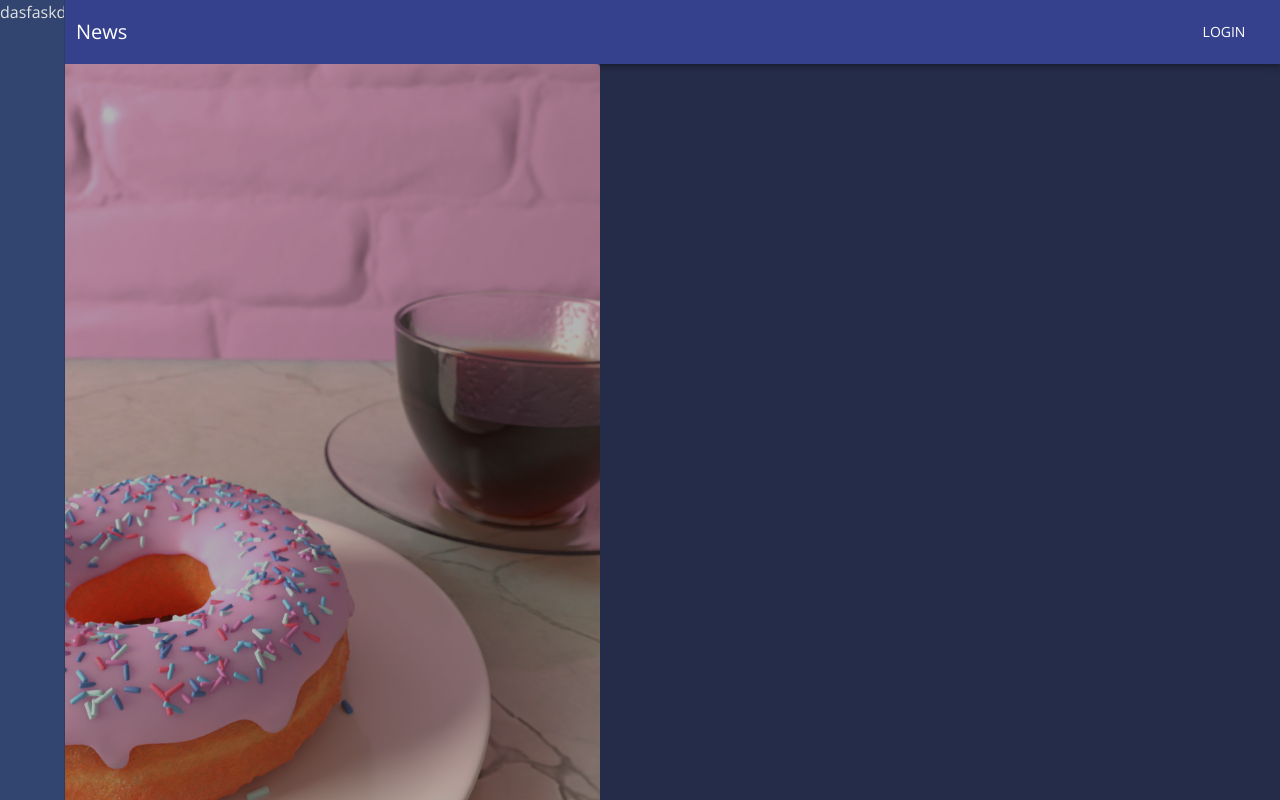
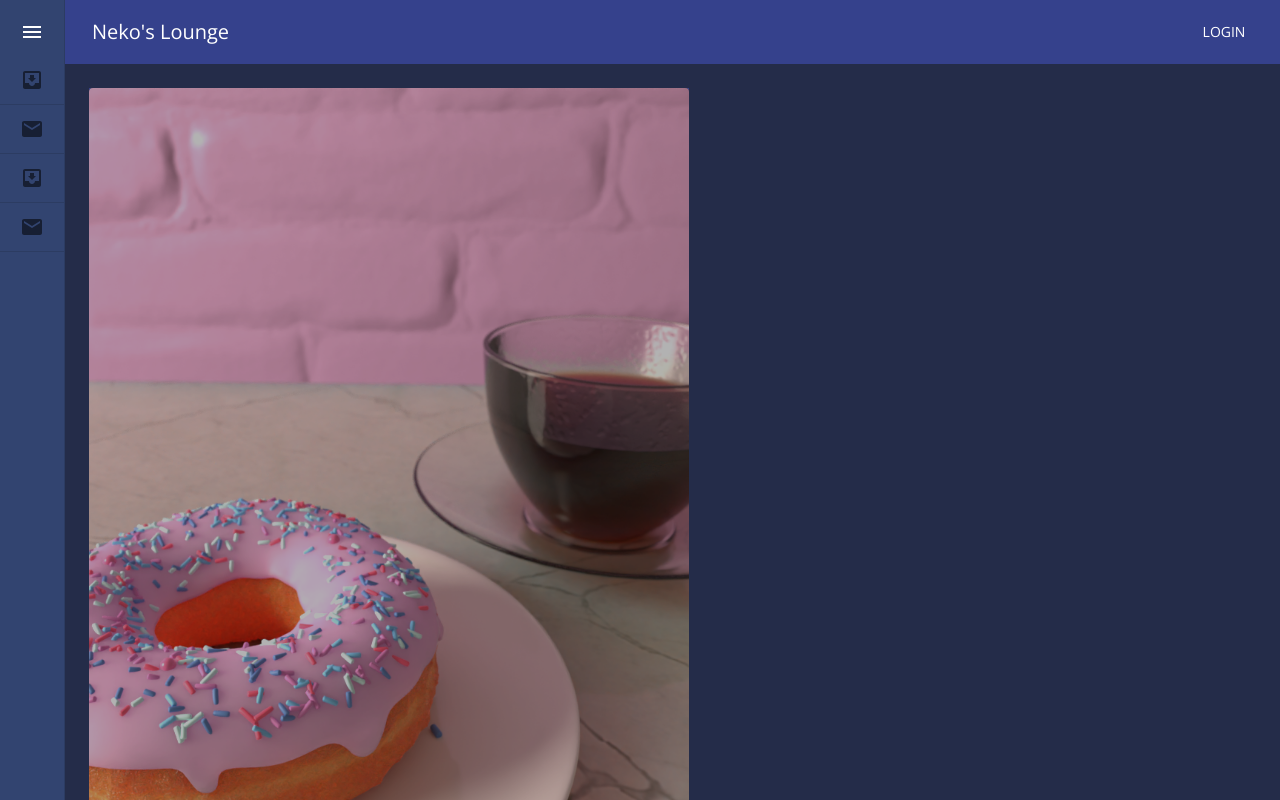
Before and after one commit to nekopudding-org/nekos-lounge, a React (Create React App) app in the folder client/: page / in a window 1280 px wide. Shown: the top 800 px of the page. Built offline with nearby package versions, Linux system fonts and the light colour scheme.

Commit message:
sidebar and header setup

```diff
--- a/client/src/App.jsx
+++ b/client/src/App.jsx
@@ -1,5 +1,6 @@
+import {useState} from 'react';
 import logo from './logo.svg';
-import { CssBaseline, Typography } from '@mui/material'
+import { Box, CssBaseline, Typography } from '@mui/material'
 import { createTheme, ThemeProvider } from '@mui/material/styles';
 import { green, orange } from '@mui/material/colors';
 
@@ -7,17 +8,25 @@ import TrendingCarousel from './components/Trending/TrendingCarousel';
 import Header from './components/Header/Header';
 import "@fontsource/open-sans";
 import theme from './theme';
+import Sidebar from './components/Sidebar/Sidebar';
+import DrawerHeader from './components/Sidebar/DrawerHeader';
 
 function App() {
+  const [drawerOpen, setDrawerOpen] = useState(false);
   return (
     <>
       <ThemeProvider theme={theme}>
         <CssBaseline />
-        <Header />
-        <TrendingCarousel width={600} height={800}/>
-        <Typography variant="h2" gutterBottom>
-          Welcome to React
-        </Typography>
+        <Box sx={{ display: 'flex'}}>
+                <Header drawerOpen={drawerOpen} />
+
+          <Sidebar setDrawerOpen={setDrawerOpen} drawerOpen={drawerOpen}/>
+          <Box component="main" sx={{ flexGrow: 1, p: 3 }}>
+            <DrawerHeader />
+            <TrendingCarousel width={600} height={800}/>
+          </Box>
+        </Box>
+
       </ThemeProvider>
     </>
   );
--- a/client/src/components/Header/Header.jsx
+++ b/client/src/components/Header/Header.jsx
@@ -1,75 +1,60 @@
 import React, { useState } from 'react';
-import { AppBar,Box,Toolbar,IconButton,Typography,Button, Drawer } from '@mui/material'
-import MenuIcon from '@mui/icons-material/Menu';
+import { AppBar,Box,Toolbar,IconButton,Typography,Button} from '@mui/material'
 import theme from '../../theme';
+import MenuIcon from "@mui/icons-material/Menu";
 
-const drawerWidth = 240;
 
-const openedMixin = (theme) => ({
-  width: drawerWidth,
-  transition: theme.transitions.create('width', {
-    easing: theme.transitions.easing.sharp,
-    duration: theme.transitions.duration.enteringScreen,
-  }),
-  overflowX: 'hidden',
-});
-
-const closedMixin = (theme) => ({
-  transition: theme.transitions.create('width', {
-    easing: theme.transitions.easing.sharp,
-    duration: theme.transitions.duration.leavingScreen,
-  }),
-  overflowX: 'hidden',
-  width: `calc(${theme.spacing(7)} + 1px)`,
-  [theme.breakpoints.up('sm')]: {
-    width: `calc(${theme.spacing(8)} + 1px)`,
-  },
-});
-
-function Header() {
-  const [open, setOpen] = useState(false);
+function Header(props) {
+  const {drawerOpen, drawerWidth} = props;
   return (
   <>
-    <Box sx={{ flexGrow: 1 }}>
-      <AppBar position="static">
+      <AppBar position='fixed' sx={{
+          ml: drawerOpen ? props.drawerWidth : 0,
+          width: drawerOpen ?  `calc(100% - ${drawerWidth}px)` : '100%',
+          boxShadow:0,
+          transition: theme.transitions.create(["width", "margin"], {
+            easing: theme.transitions.easing.sharp,
+            duration: theme.transitions.duration.leavingScreen,
+            }),
+          ...(drawerOpen && {
+            marginLeft: drawerWidth,
+            width: `calc(100% - ${drawerWidth}px)`,
+            transition: theme.transitions.create(["width", "margin"], {
+              easing: theme.transitions.easing.sharp,
+              duration: theme.transitions.duration.enteringScreen
+            })
+          })
+        }}
+      >
         <Toolbar>
           <IconButton
-            size="large"
+            color="inherit"
+            aria-label="open drawer"
             edge="start"
-            color="inherit"
-            aria-label="menu"
-            sx={{ mr: 2 }}
+            sx={{
+              marginRight: 5,
+              ...(drawerOpen && { display: "none" })
+            }}
           >
             <MenuIcon />
           </IconButton>
-          <Typography variant="h6" component="div" sx={{ flexGrow: 1 }}>
-            News
-          </Typography>
-          <Button color="inherit">Login</Button>
+          <Box sx={{flexGrow:1}}>
+            <Typography variant="h6" component="div" nowrap>
+              Neko's Lounge
+            </Typography>
+          </Box>
+
+          <Box sx={{flexGrow:0}}>
+            <Button color="inherit">Login</Button>
+          </Box>
         </Toolbar>
       </AppBar>
-    </Box>
-    <Drawer
-      sx={{
-          width: drawerWidth,
-          flexShrink: 0,
-          whiteSpace: 'nowrap',
-          boxSizing: 'border-box',
-          ...(open && {
-          ...openedMixin(theme),
-          '& .MuiDrawer-paper': openedMixin(theme),
-          }),
-          ...(!open && {
-          ...closedMixin(theme),
-          '& .MuiDrawer-paper': closedMixin(theme),
-          })
-      }}
-      variant='permanent'
-    >
-          dasfaskdf
-      </Drawer>
     </>
   )
 }
 
+Header.defaultProps = {
+  drawerWidth: 240,
+  drawerOpen: false
+}
 export default Header;
--- /dev/null
+++ b/client/src/components/Sidebar/DrawerHeader.jsx
@@ -0,0 +1,13 @@
+import { styled, useTheme } from "@mui/material/styles";
+
+
+const DrawerHeader = styled("div")(({ theme }) => ({
+  display: "flex",
+  alignItems: "center",
+  justifyContent: "flex-end",
+  // necessary for content to be below app bar
+  ...theme.mixins.toolbar
+}));
+
+
+export default DrawerHeader;
--- /dev/null
+++ b/client/src/components/Sidebar/Sidebar.jsx
@@ -0,0 +1,112 @@
+import React, {useState} from 'react'
+import {Drawer, IconButton, List, Stack, ListItemIcon, ListItemButton,ListItemText,Divider} from '@mui/material'
+import MenuIcon from '@mui/icons-material/Menu';
+import ChevronLeftIcon from '@mui/icons-material/ChevronLeft';
+import InboxIcon from '@mui/icons-material/MoveToInbox';
+import MailIcon from '@mui/icons-material/Mail';
+
+
+import theme from '../../theme';
+import { common } from '@mui/material/colors';
+import { borderRadius } from '@mui/system';
+
+const drawerWidth = 240;
+
+const openedMixin = (theme) => ({
+  width: drawerWidth,
+  transition: theme.transitions.create('width', {
+    easing: theme.transitions.easing.sharp,
+    duration: theme.transitions.duration.enteringScreen,
+  }),
+  overflowX: 'hidden',
+});
+
+const closedMixin = (theme) => ({
+  transition: theme.transitions.create('width', {
+    easing: theme.transitions.easing.sharp,
+    duration: theme.transitions.duration.leavingScreen,
+  }),
+  overflowX: 'hidden',
+  width: `calc(${theme.spacing(7)} + 1px)`,
+  [theme.breakpoints.up('sm')]: {
+    width: `calc(${theme.spacing(8)} + 1px)`,
+  },
+});
+
+function Sidebar(props) {
+  const {drawerOpen, setDrawerOpen} = props;
+
+  return (
+    <>
+      <Drawer
+      sx={{
+          width: drawerWidth,
+          flexShrink: 0,
+          whiteSpace: 'nowrap',
+          boxSizing: 'border-box',
+          ...(drawerOpen && { //when open use the openedMixin style
+          ...openedMixin(theme),
+          '& .MuiDrawer-paper': openedMixin(theme),
+          }),
+          ...(!drawerOpen && {
+          ...closedMixin(theme),
+          '& .MuiDrawer-paper': closedMixin(theme),
+          display: {xs: "none", md:"flex"},
+        })
+      }}
+      variant='permanent'
+    >
+          <List>
+
+          <ListItemButton
+              onClick={()=>setDrawerOpen(prev => !prev)}
+              sx={{
+                minHeight: 48,
+                justifyContent: drawerOpen ? 'initial' : 'center',
+                px: 2.5,
+              }}
+            >
+              <ListItemIcon
+                sx={{
+                  minWidth: 0,
+                  mr: drawerOpen ? 3 : 'auto',
+                  justifyContent: drawerOpen ? 'right' : 'center',
+                  color: common.white,
+                  borderRadius: '50%',
+                }}
+              >
+                {drawerOpen ? <ChevronLeftIcon/> : <MenuIcon />}
+              </ListItemIcon>
+            </ListItemButton>
+          {['Inbox', 'Starred', 'Send email', 'Drafts'].map((text, index) => (
+            <>
+            <ListItemButton
+              key={text}
+              sx={{
+                minHeight: 48,
+                justifyContent: drawerOpen ? 'initial' : 'center',
+                px: 2.5,
+              }}
+            >
+              <ListItemIcon
+                sx={{
+                  minWidth: 0,
+                  mr: drawerOpen ? 3 : 'auto',
+                  justifyContent: 'center',
+                }}
+              >
+                {index % 2 === 0 ? <InboxIcon /> : <MailIcon />}
+              </ListItemIcon>
+              <ListItemText primary={text} sx={{ opacity: drawerOpen ? 1 : 0 }} />
+            </ListItemButton>
+            <Divider />
+            </>
+
+          ))}
+        </List>
+      </Drawer>
+    </>
+  )
+}
+
+export default Sidebar
```
